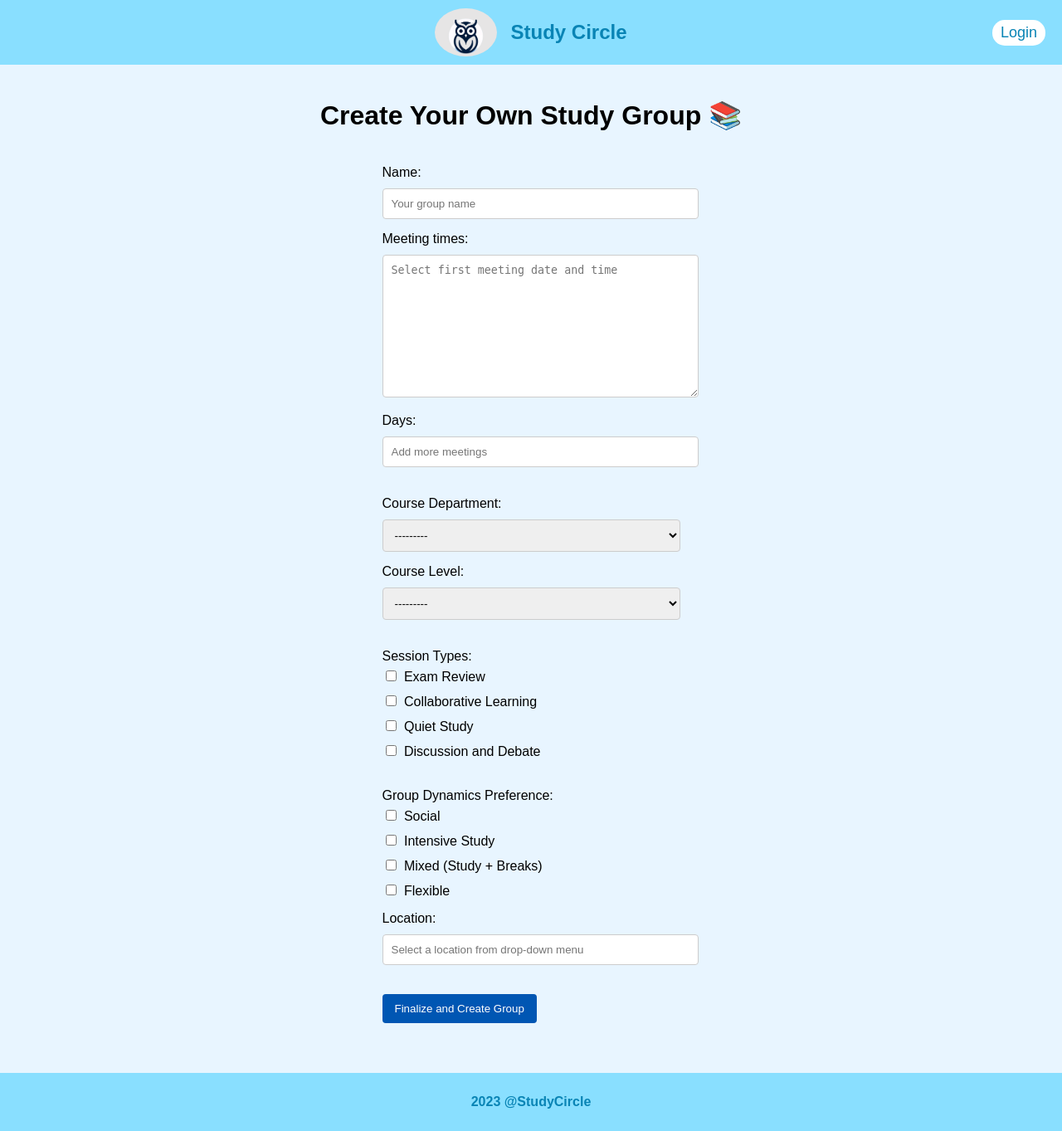
After one commit to StudyCircleorg/StudyCircle, a Django app: page /groups/groups/create/ in a window 1280 px wide. The commit adds this page. Shown: the whole page at 83% size. Run offline with Django 4.2, Linux system fonts and the light colour scheme; data that the repository does not hold is empty.

Commit message:
Fix thank god

```diff
--- a/studycircle/core/templates/core/index.html
+++ b/studycircle/core/templates/core/index.html
@@ -4,4 +4,5 @@
 
 {% block content %}
     <h2>Homepage</h2>
+    <a href="{% url 'groups:create_group' %}"><h1 class="primary-font">groups</h1></a>
 {% endblock %}
--- /dev/null
+++ b/studycircle/groups/forms.py
@@ -0,0 +1,74 @@
+from django import forms
+from django.forms import formset_factory
+from .models import Group
+from courses.models import Course
+
+class GroupForm(forms.ModelForm):
+    # Define form fields corresponding to the Group model fields
+    # Additional fields like for Course can be added if they are part of the Group model
+
+    course_department = forms.ModelChoiceField(
+        queryset=Course.objects.values_list('department', flat=True).distinct(),
+        required=False,
+        widget=forms.Select(attrs={'class': 'form-control'}),
+        label="Course Department"
+    )
+
+    course_level = forms.ModelChoiceField(
+        queryset=Course.objects.values_list('level', flat=True).distinct(),
+        required=False,
+        widget=forms.Select(attrs={'class': 'form-control'}),
+        label="Course Level"
+    )
+
+    session_type_choices = [
+        ('exam_review', 'Exam Review'),
+        ('collab_learning', 'Collaborative Learning'),
+        ('quiet_study', 'Quiet Study'),
+        ('discuss_debate', 'Discussion and Debate'),
+    ]
+
+    dynamics_choices = [
+        ('social', 'Social'),
+        ('intensive', 'Intensive Study'),
+        ('mixed', 'Mixed (Study + Breaks)'),
+        ('flexible', 'Flexible'),
+    ]
+
+    session_type = forms.MultipleChoiceField(
+        choices=session_type_choices,
+        widget=forms.CheckboxSelectMultiple,
+        label="Session Types"
+    )
+
+    dynamics = forms.MultipleChoiceField(
+        choices=dynamics_choices,
+        widget=forms.CheckboxSelectMultiple,
+        label="Group Dynamics Preference"
+    )
+
+    class Meta:
+        model = Group
+        fields = ['name', 'meeting_times', 'days', 'session_type', 'dynamics', 'location', 'course_department', 'course_level']
+        widgets = {
+            'name': forms.TextInput(attrs={'placeholder': 'Your group name'}),
+            'meeting_times': forms.Textarea(attrs={'placeholder': 'Select first meeting date and time'}),
+            'days': forms.TextInput(attrs={'placeholder': 'Add more meetings'}),
+            'location': forms.TextInput(attrs={'placeholder': 'Select a location from drop-down menu'}),
+        }
+
+    def save(self, commit=True):
+        # Here you would handle QR code generation before saving the group
+        instance = super(GroupForm, self).save(commit=False)
+        if commit:
+            instance.save()  # Save the instance
+            self.save_m2m()  # Save many-to-many data for the form
+            # Handle QR code generation after saving the group
+            # instance.qr_code = your_qr_code_generation_logic(instance)
+            # instance.save()  # Re-save the instance with QR code
+        return instance
+
+    def __init__(self, *args, **kwargs):
+        super(GroupForm, self).__init__(*args, **kwargs)
+        self.fields['course_department'].queryset = Course.objects.values_list('department', flat=True).distinct()
+        self.fields['course_level'].queryset = Course.objects.values_list('level', flat=True).distinct()
--- /dev/null
+++ b/studycircle/groups/templates/groups/create_group.html
@@ -0,0 +1,61 @@
+{% extends "layout.html" %}
+
+{% block content %}
+<h1 class="create-group-heading">Create Your Own Study Group 📚</h1>
+<div class="create-group-container">
+    <form method="post" action="{% url 'groups:create_group' %}">
+        {% csrf_token %}
+        <div class="left-group">
+            <div class="left-group-div">
+                <div class="form-group">
+                    {{ form.name.label_tag }} {{ form.name }}
+                </div>
+                <div class="form-group">
+                    {{ form.meeting_times.label_tag }} {{ form.meeting_times }}
+                </div>
+                <div class="form-group">
+                    {{ form.days.label_tag }} {{ form.days }}
+                </div>
+            </div>
+            <div class="left-group-div">
+                <div class="form-group">
+                    {{ form.course_department.label_tag }} {{ form.course_department }}
+                </div>
+                <div class="form-group">
+                    {{ form.course_level.label_tag }} {{ form.course_level }}
+                </div>
+            </div>
+        </div>
+
+        <div class="right-group">
+            <div class="right-group-div">
+                <div class="form-group">
+                    <label>Session Types:</label>
+                    {% for choice in form.session_type %}
+                        <div class="form-check">
+                            {{ choice.tag }} {{ choice.choice_label }}
+                        </div>
+                    {% endfor %}
+                </div>
+            </div>
+            <div class="right-group-div">
+                <div class="form-group">
+                    <label>Group Dynamics Preference:</label>
+                    {% for choice in form.dynamics %}
+                        <div class="form-check">
+                            {{ choice.tag }} {{ choice.choice_label }}
+                        </div>
+                    {% endfor %}
+                </div>
+                <div class="form-group">
+                    {{ form.location.label_tag }} {{ form.location }}
+                </div>
+            </div>
+
+            <div class="right-group-div">
+                <button type="submit" class="btn btn-primary">Finalize and Create Group</button>
+            </div>
+        </div>
+    </form>
+</div>
+{% endblock %}
--- /dev/null
+++ b/studycircle/groups/urls.py
@@ -0,0 +1,9 @@
+from django.urls import path
+from . import views
+
+app_name = 'groups'
+
+urlpatterns = [
+    path('groups/create/', views.create_group_view, name='create_group'),
+     path('groups/<int:pk>/', views.group_detail_view, name='group_detail'),
+]
--- a/studycircle/groups/views.py
+++ b/studycircle/groups/views.py
@@ -1,3 +1,53 @@
-from django.shortcuts import render
+from django.shortcuts import get_object_or_404, redirect, render
+from .forms import GroupForm
+from .models import Group, GroupCourse
+from courses.models import Course
 
 # Create your views here.
+def create_group_view(request):
+
+    if request.method == 'POST':
+        form = GroupForm(request.POST)
+        if form.is_valid():
+            new_group = form.save(commit=False)
+            new_group.save()
+
+            department = form.cleaned_data.get('course_department')
+            level = form.cleaned_data.get('course_level')
+
+            course = Course.objects.filter(department=department, level=level).first()
+            if course:
+                # Create a GroupCourse instance
+                GroupCourse.objects.create(group=new_group, course=course)
+            # Additional logic after creating the group, such as redirecting to the group's detail page
+            return redirect('group_detail', pk=new_group.pk)
+    else:
+        form = GroupForm()
+
+    return render(request, 'groups/create_group.html', {
+        'form': form
+        })
+
+def group_detail_view(request, pk):
+    # Get the group by pk (primary key) or return 404 if not found
+    group = get_object_or_404(Group, pk=pk)
+
+    # You could also include logic to get the related courses and users
+    # For example:
+    courses = group.groupcourse_set.all()
+    members = group.usergroup_set.all()
+
+    # If you have a many-to-many relationship directly with Course and User models,
+    # it would be something like:
+    courses = group.courses.all()
+    members = group.users.all()
+
+    # If the UserGroup model is used to manage memberships, you might need to query it like this:
+    # members = UserGroup.objects.filter(group=group).select_related('user')
+
+    # Pass the group and any other related information to the template
+    return render(request, 'groups/group_detail.html', {
+        'group': group,
+        'courses': courses,
+        'members': members,
+    })
--- a/studycircle/static/css/common.css
+++ b/studycircle/static/css/common.css
@@ -105,8 +105,87 @@ a:hover {
 
 }
 
-.nav-title h1 {
+nav-title h1 {
     font-size: 32px;
+}
 
+.create-group-heading {
+    text-align: center;
+}
 
+.create-group-container {
+    display: flex;
+    flex-wrap: wrap;
+    justify-content: space-around; /* Separates the child divs on both ends */
+    margin: 0 auto;
+    max-width: 1024px; /* Adjust as needed */
+    padding: 20px; /* Added padding for some space inside the container */
 }
+
+.left-group,
+.right-group {
+    display: flex;
+    flex-direction: column;
+    flex: 1; /* Allows both sides to take equal space */
+    margin: 0 10px; /* Adds a little space between the two groups */
+}
+
+.left-group-div,
+.right-group-div {
+    margin-bottom: 20px;
+}
+
+.form-group {
+    margin-bottom: 15px;
+}
+
+.form-group label {
+    display: block;
+    margin-bottom: 5px;
+}
+
+.form-group input[type="text"],
+.form-group select,
+.form-group textarea {
+    width: 100%;
+    padding: 10px;
+    margin-top: 5px;
+    border: 1px solid #ccc;
+    border-radius: 4px;
+}
+
+.form-check {
+    margin-bottom: 10px;
+}
+
+.btn-primary {
+    padding: 10px 15px;
+    background-color: #0056b3;
+    color: white;
+    border: none;
+    border-radius: 4px;
+    cursor: pointer;
+}
+
+.btn-primary:hover {
+    background-color: #004494;
+}
+
+/* Additional styling for checkboxes and radio buttons */
+.form-check input {
+    margin-right: 5px;
+}
+
+/* Responsive adjustments */
+@media (max-width: 1024px) {
+    .create-group-container {
+        flex-direction: column; /* Stacks the divs on smaller screens */
+        align-items: center; /* Centers the stacked divs */
+    }
+
+    .left-group,
+    .right-group {
+        flex-basis: 100%; /* Full width for small screens */
+        margin: 10px 0; /* Adjust margin for vertical stacking */
+    }
+}
--- a/studycircle/studycircle/urls.py
+++ b/studycircle/studycircle/urls.py
@@ -21,7 +21,7 @@ urlpatterns = [
     path('admin/', admin.site.urls),
     path('', include('core.urls')),
     path("users/", include("users.urls")),
-    # path("groups/", include("groups.urls")),
+    path("groups/", include("groups.urls")),
     # path("locations/", include("locations.urls")),
     # path("courses/", include("courses.urls"))
 ]
--- a/studycircle/templates/layout.html
+++ b/studycircle/templates/layout.html
@@ -13,7 +13,7 @@
         <div class="nav-space"></div> <!-- Empty div for spacing -->
 
         <div class="nav-title">
-            <img src="static/images/StudyCircleOwl.png" alt="Logo" class="rounded-image">
+            <img src="{% static 'images/StudyCircleOwl.png' %}" alt="Logo" class="rounded-image">
             <a href="{% url 'core:index' %}"><h1 class="primary-font">Study Circle</h1></a>
 
         </div>
```
Also changed, not shown: studycircle/groups/templates/groups/group_detail.html (added, +32 -0 lines).
